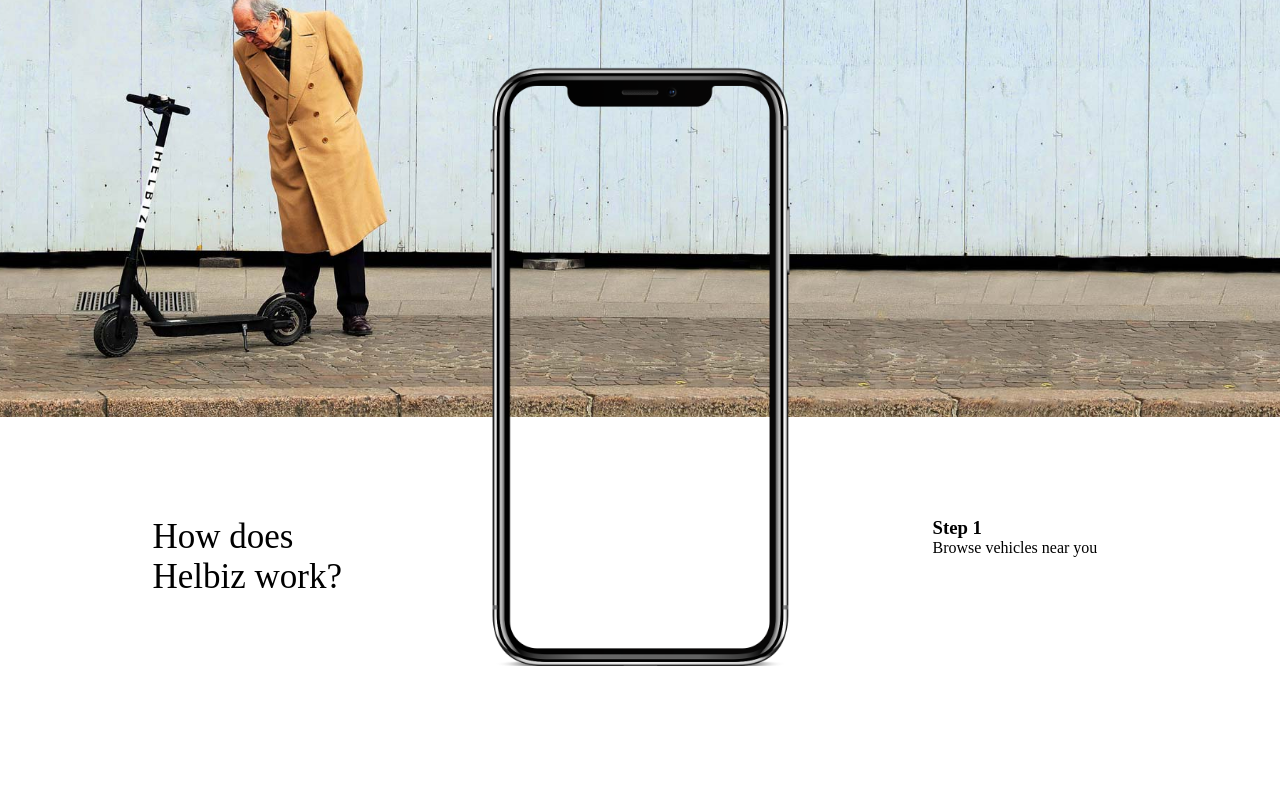
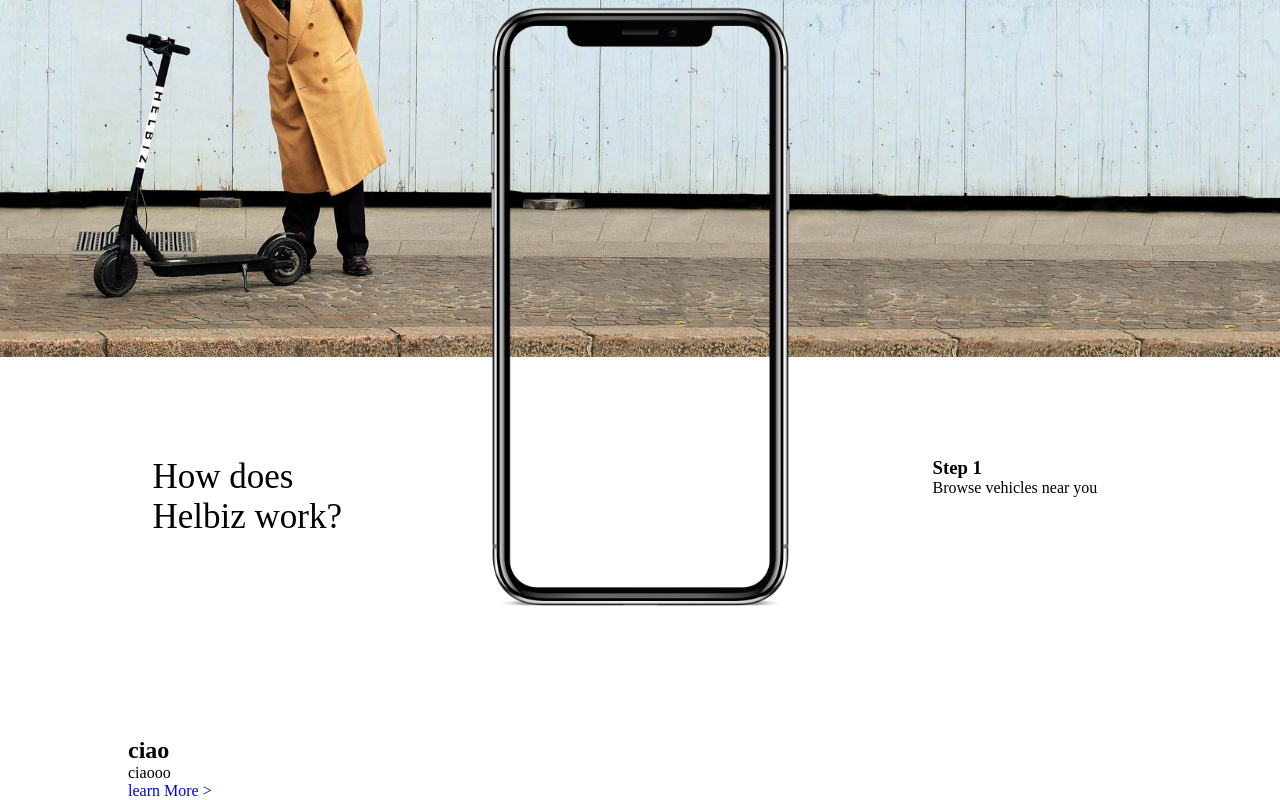
Before and after one commit to Diegopetronaci/html-css-helbiz, a plain HTML site: page index.html in a window 1280 px wide. Shown: the part 1105-1905 px from the top of the page. Before the commit the page ends 1771 px from the top, so only its background shows below. Drawn offline with Linux system fonts and the light colour scheme.

Commit message:
continuato ma non completato

```diff
--- a/assets/style.css
+++ b/assets/style.css
@@ -1,6 +1,11 @@
 /* reset nel framework */
 body{
   font-style: sans-serif;
+}
+
+.margin_body{
+  width: 80%;
+  margin: auto;
 }
 
 /* utility */
@@ -9,6 +14,9 @@ body{
 }
 .mt_100{
   margin-top: 100px;
+}
+.mt_200{
+  margin-top: 200px;
 }
 .pt_20{
   padding: 20px;
@@ -122,4 +130,5 @@ a{
 .col-offset-lg-5 .col-lg-3{
   text-align: left;
 }
+
 /* main */
--- a/index.html
+++ b/index.html
@@ -12,6 +12,7 @@
   <body>
     <!-- header -->
     <header>
+      <div class="margin_body">
         <div class="container">
           <nav class="row">
             <div class="col-lg-3">
@@ -40,6 +41,7 @@
             </div>
           </nav>
         </div>
+      </div>
 
       <div class="hero_text">
         <h1>Share Mobility of Tomorrow</h1>
@@ -53,6 +55,7 @@
     <!-- /header -->
     <!-- main -->
     <main>
+      <div class="margin_body">
         <section id"models">
           <div class="container">
             <div class="row">
@@ -74,11 +77,14 @@
               </div>
             </div>
           </div>
+        </section>
+      </div>
 
         <div id="signore">
           <img id="iphone" src="assets/img/iphone.png" alt="">
         </div>
 
+      <section id"main_center margin_body">
         <div class="container position_relative">
           <div class="row">
             <div class="col-offset-lg-1 col-lg-3">
@@ -91,13 +97,36 @@
             </div>
           </div>
         </div>
+      </section>
+
+      <section id="main_bottom" class="margin_body">
+        <div class="container">
+          <div class="row">
+            <div class="mt_200 col-lg-12">
+              <div class="text_box speciale">
+                <h2>ciao</h2>
+                <p>ciaooo</p>
+                <a href="#">learn More ></a>
+              </div>
+            </div>
+
+            <div class="col-lg-6">
+
+            </div>
+
+            <div class="col-lg-6">
+
+            </div>
+
+          </div>
+        </div>
+      </section>
 
 
 
 
 
 
-      </section>
 
     </main>
     <!-- /main -->
```
Lines whose indentation alone changed are shown as unchanged.
